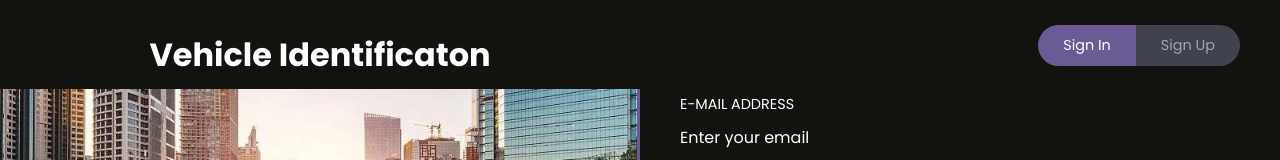
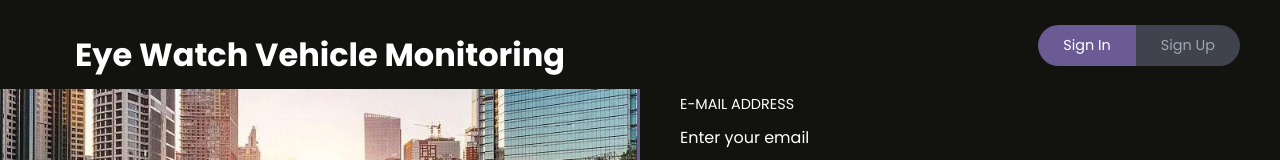
Before and after one commit to sdhanalakshm/tracker, a React (Create React App) app: page / in a window 1280 px wide. Shown: the top 160 px of the page. Built offline with nearby package versions, Linux system fonts and the light colour scheme.

Commit message:
Name change

```diff
--- a/src/components/Navbar.js
+++ b/src/components/Navbar.js
@@ -4,7 +4,7 @@ function NavBar({ inactive }) {
   return (
     <>
       <div className={`navbar ${inactive ? 'side-bar-closed' : ''} `}>
-        <h1 className="navbar-heading">Vehicle Identificaton</h1>
+        <h1 className="navbar-heading">Eye Watch Vehicle Monitoring</h1>
       </div>
     </>
   );
--- a/src/components/login/Login.js
+++ b/src/components/login/Login.js
@@ -23,7 +23,7 @@ export default function Login() {
               <div class="column homeRowset">
                 <div className="appAside">
                   <h1 className="navbar-heading homeRowset">
-                    Vehicle Identificaton
+                    Eye Watch Vehicle Monitoring
                   </h1>
                   <img
                     src={BannerImage}
```
